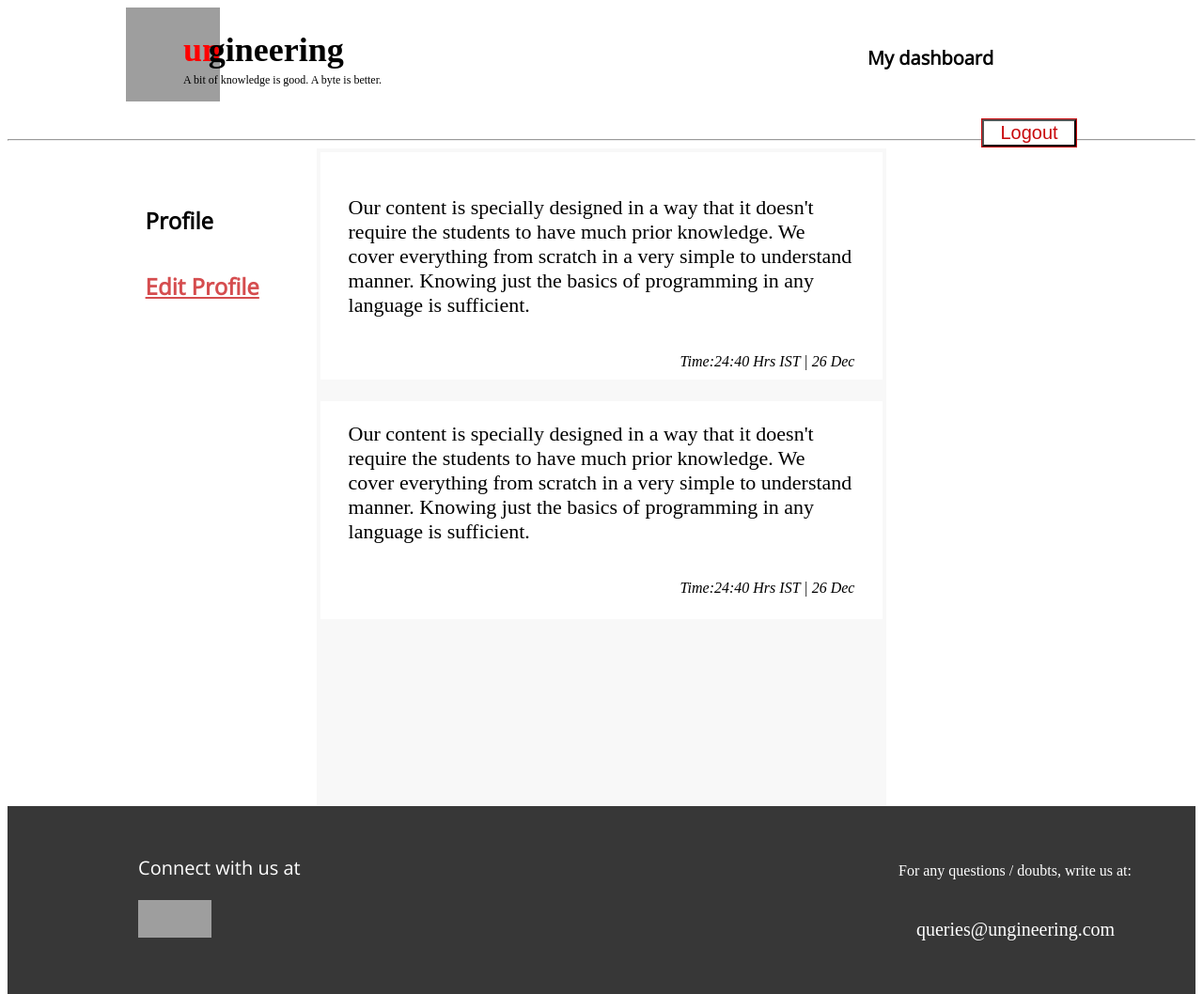
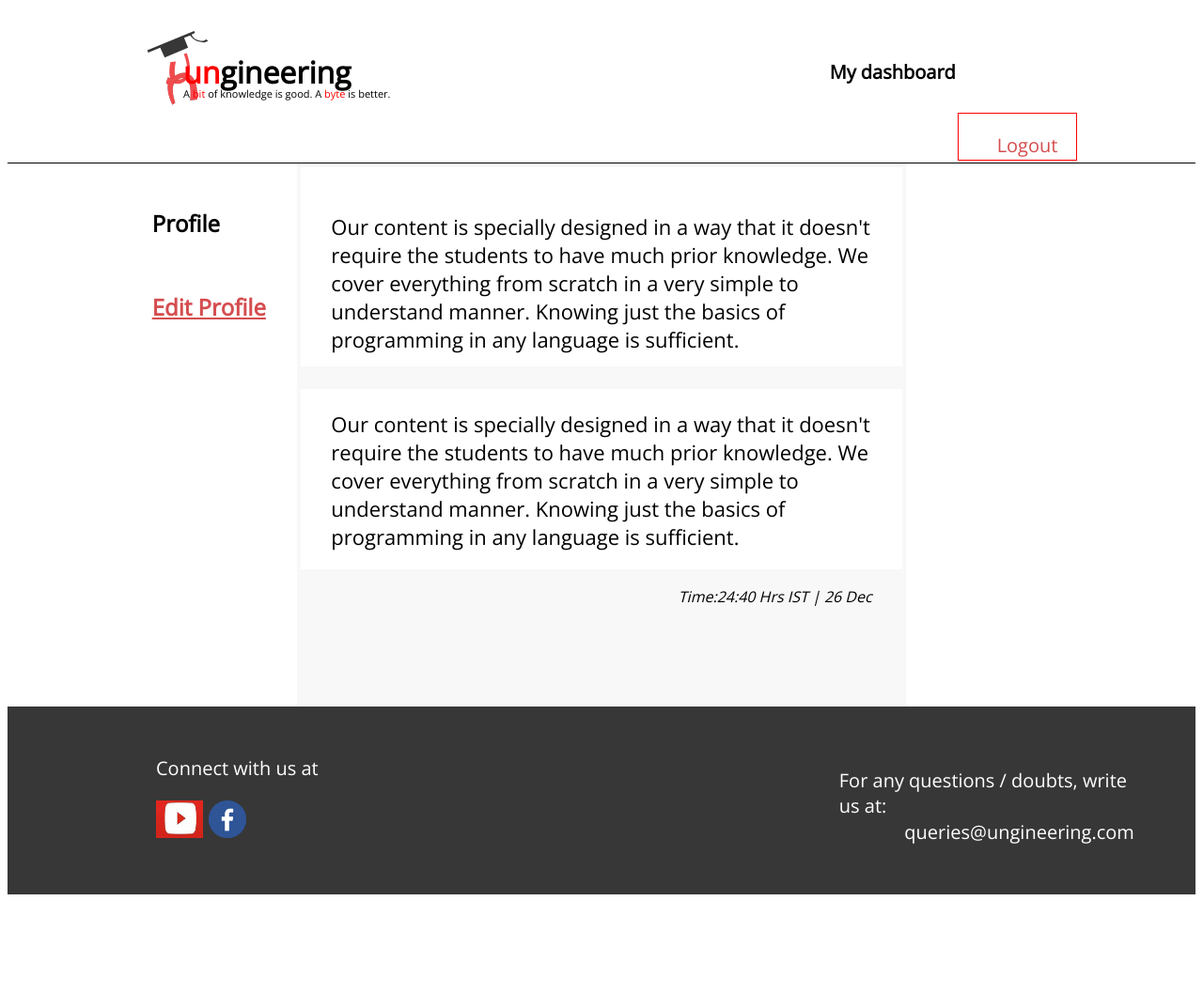
Before and after one commit to shubhangsharmasigs/ungineering_social_media, a PHP site: page /my_profile.html in a window 1280 px wide. Shown: the whole page at 94% size. After the commit the page ends 952 px from the top, so only its background shows below. Run offline with PHP 8.4, Linux system fonts and the light colour scheme; grey boxes are pictures that could not be loaded.

Commit message:
my_profile done

```diff
--- a/css/my_profile.css
+++ b/css/my_profile.css
@@ -1,13 +1,13 @@
 * {
     box-sizing: border-box;
-
+    font-family: 'Open Sans', sans-serif;
 }
 div.a{
     float: left;
     border: solid 0px black;
     height: 140px;
     width: 80%;
-    margin: 0% 10% 0% 10%;
+    margin: 2% 10% 0% 10%;
 }
 
 div.a1{
@@ -15,71 +15,65 @@ div.a1{
     border: solid 0px black;
     height: 100%;
     width: 50%;
-    padding: 0% 0% 0% 0%;
 }
 div.a1a{
     float: left;
     border: solid 0px black;
     height: 100%;
     width: 12%;
+    padding-left:1%;
 
 }
 div.a1b{
     float: left;
     border: solid 0px black;
-    height: 50%;
+    height: 42%;
     width: 88%;
 }
-div.a1b1{
-    float: left;
-    border: solid 0px black;
-    height:100%;
-    font-size: 18px;
-    width: 6%;
-    color: red;
-}
-div.a1b2{
-    float: left;
-    border: solid 0px black;
-    height:100%;
-    width: 94%;
-    font-size: 18px;
-}
+
 div.a1c{
     float: left;
     border: solid 0px black;
-    height: 50%;
+    height: 58%;
     width: 88%;
-    font-size: 12px;
+    font-size: 11px;
 }
 
 div.a2{
     float: left;
     border: solid 0px black;
+    width: 50%;
+    height: 100%;
     font-size: 20px;
-    font-family: 'Open Sans', sans-serif;
-    padding: 2% 0% 0% 8%;
-    margin: 0% 0% 0% 20%;
 }
 
-div.a3{
+div.a21{
+    float: left;
+    border: solid 0px black;
+    font-size: 20px;
+    margin: 2% 0% 0% 48%;
+    }
+div.a22{
     float: right;
-    border: solid 1.5px rgb(200,8,11) ;
-    width: 10%;
-    font-family: 'Open Sans', sans-serif;
-    margin: 3% 0% 1% 0%;
+    border: solid 1.5px rgb(255,0,0);
+    width:25%;
+    height:36%;
+    color: #d54d4f;
+    font-size: 20px;
+    margin: 2% 0% 0% 2%;
+    padding: 0% 0% 7% 8%;
+}
+
+div.line{
+    height: 1px;
+    width: 100%;
+    float: left;
+    border-top: solid 1px black;
     }
-input.a3{
-    height: 100%;
-    width:100%;
-    font-size: 20px;
-    color: rgb(200,8,11);
-    background-color: white ;
-}
 div.b{
     float: left;
     border-top: solid 0px black;
-    height: 700px;
+    height: 578px;
     width: 80%;
     margin: 0% 10% 0% 10%;
 }
@@ -87,37 +81,37 @@ div.b1{
     float: left;
     border: solid 0px black;
     height: 100%;
-    width: 20%;
+    width: 18%;
 }
 div.b1a{
     float: left;
     border: solid 0px black;
-    height: 10%;
+    height: 20%;
     width: 100%;
     font-family: 'Open Sans', sans-serif;
-    padding: 20% 0% 0% 10%;
+    padding: 15% 0% 0% 15%;
 }
 div.b1b{
     float: left;
     border: solid 0px black;
-    height: 10%;
+    height: 20%;
     width: 100%;
     font-family: 'Open Sans', sans-serif;
-    padding: 20% 0% 0% 10%;
+    padding: 0% 0% 0% 15%;
     color: #d54d4f;
     }
 div.b2{
     float: left;
     border: solid 0px black;
     height: 100%;
-    width: 60%;
+    width: 64%;
     background-color: #f8f8f8;
 }
 div.b2a{
     float: left;
     border: solid 4px #f8f8f8;
     width: 100%;
-    height: 250px;
+    height: 220px;
     background-color: white;
 }
 div.b2aa{
@@ -138,7 +132,7 @@ div.b2ab{
 div.b2b{
     float: left;
     border: solid 4px #f8f8f8;
-    height: 240px;
+    height: 200px;
     width: 100%;
     margin: 2.5% 0% 0% 0%;
     background-color: white;
@@ -178,7 +172,7 @@ div.c1a{
     font-family: 'Open Sans', sans-serif;
     height: 50%;
     width: 100%;
-    padding: 5% 10% 0% 22%;
+    padding: 5% 10% 0% 25%;
     color: white;
 }
 
@@ -186,14 +180,13 @@ div.c1b{
     float: left;
     height: 50%;
     border: solid 0px black;
-    width: 28%;
-    padding: 0% 0% 0% 22%;
+    padding: 0% 0% 0% 25%;
 }
 div.c1c{
     float: left;
     height: 50%;
     border: solid 0px black;
-    width: 72%;
+    padding-left: 1%;
 }
 div.c2{
     float: left;
@@ -204,18 +197,16 @@ div.c2{
 div.c2a{
     float: left;
     border: solid 0px black;
-    font-size: 20;
+    font-size: 20px;
     height: 50%;
     width: 100%;
-    padding: 7% 10% 0% 50%;
+    padding: 7% 10% 0% 40%;
     color: white;
 }
 div.c2b{
     float: left;
     border: solid 0px black;
     font-size: 20px;
-    height: 50%;
-    width: 100%;
-    padding: 0% 0% 0% 53%;
+    padding: 0% 0% 0% 51%;
     color: white;
 }
--- a/my_profile.html
+++ b/my_profile.html
@@ -10,40 +10,38 @@
             <div  class="a1">
                 <div class="a1a">
                     <a href="http://www.ungineering.com/">
-                    <img src="logo.svg" height="100" width="100" alt=" "/>
+                    <img src="logo.svg" height="80" width="100" alt=" "/>
                     </a>
                 </div>
                 <div class="a1b">
-                    <div class="a1b1">
-                        <h1>un</h1>
-                    </div>
-                    <div class="a1b2">
-                        <h1>gineering</h1>
-                    </div>
+                    <h1> <span style="color:red">un</span><span style=color:rgb(71,71,71)">gineering</span></h1>
                 </div>
                 <div class="a1c">
-                    <h7>A bit of knowledge is good. A byte is better.</h7>
+                    <h7>A <span style="color: red">bit</span> of knowledge is good. A <span style="color: red">byte</span> is better.</h7>
                 </div>
+                </div>
+            <div  class="a2">
+                <div class="a21">
+                    <p><b>My dashboard</b></p>
+                </div>
+                <a href=#>
+                <div  class="a22">
+                <p>Logout</p>
+                </div>
+                </a>
             </div>
-
-            <div  class="a2">
-                <p><b>My dashboard</b></p>
-            </div>
-            <div  class="a3">
-                <input class="a3" type="submit" value="Logout" >
-            </div>
-
         </div>
-        <hr/>
+        <div class="line"></div>
         <div class="b">
             <div  class="b1">
                 <div  class="b1a">
                     <h2>Profile</h2>
                 </div>
+                <a href=#>
                 <div  class="b1b">
-                    <h2>
-                    <u>Edit Profile</u></h2>
+                    <u><h2>Edit Profile</h2></u>
                 </div>
+                </a>
 
             </div>
             <div  class="b2">
```
Also changed, not shown: social_media/edit_profile.html (added, +89 -0 lines), facebook logo.png (added), logo.svg (added), youtube logo.jpeg (added).
